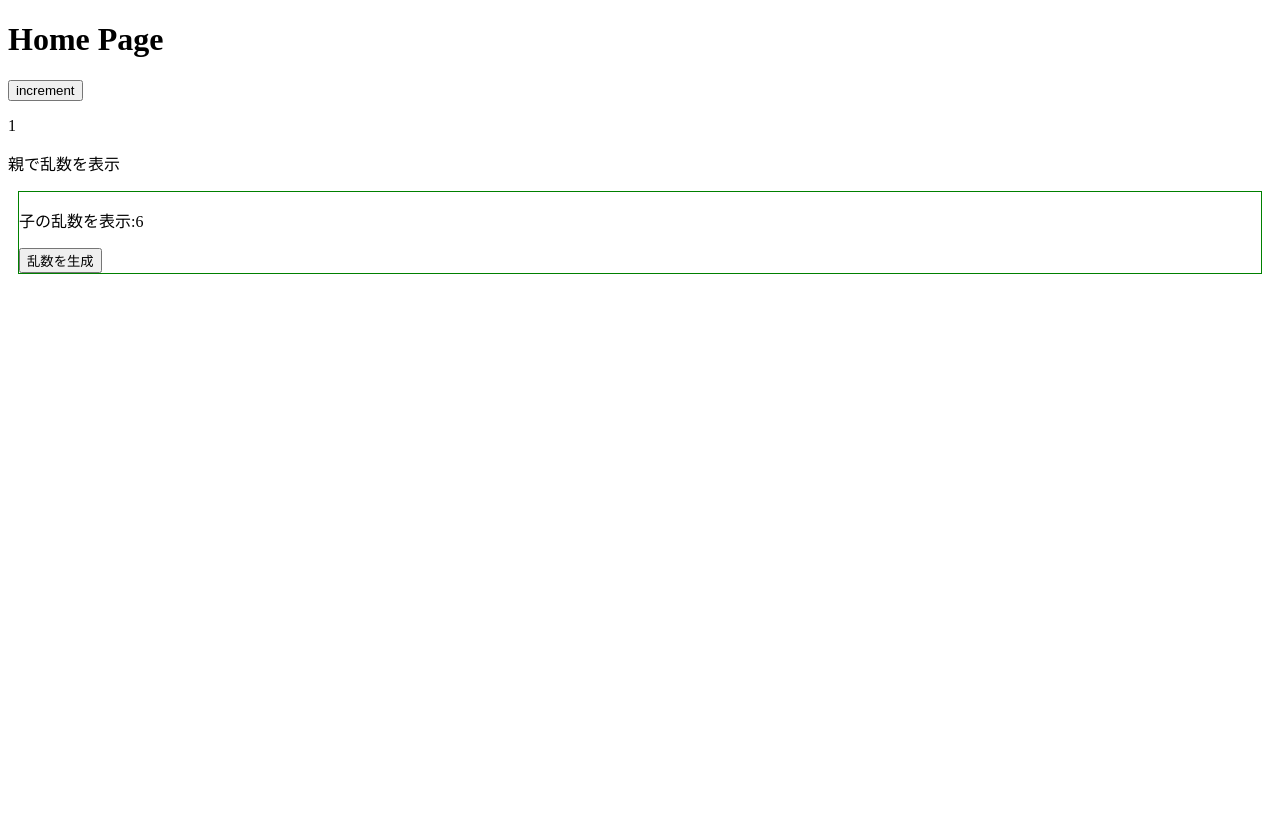
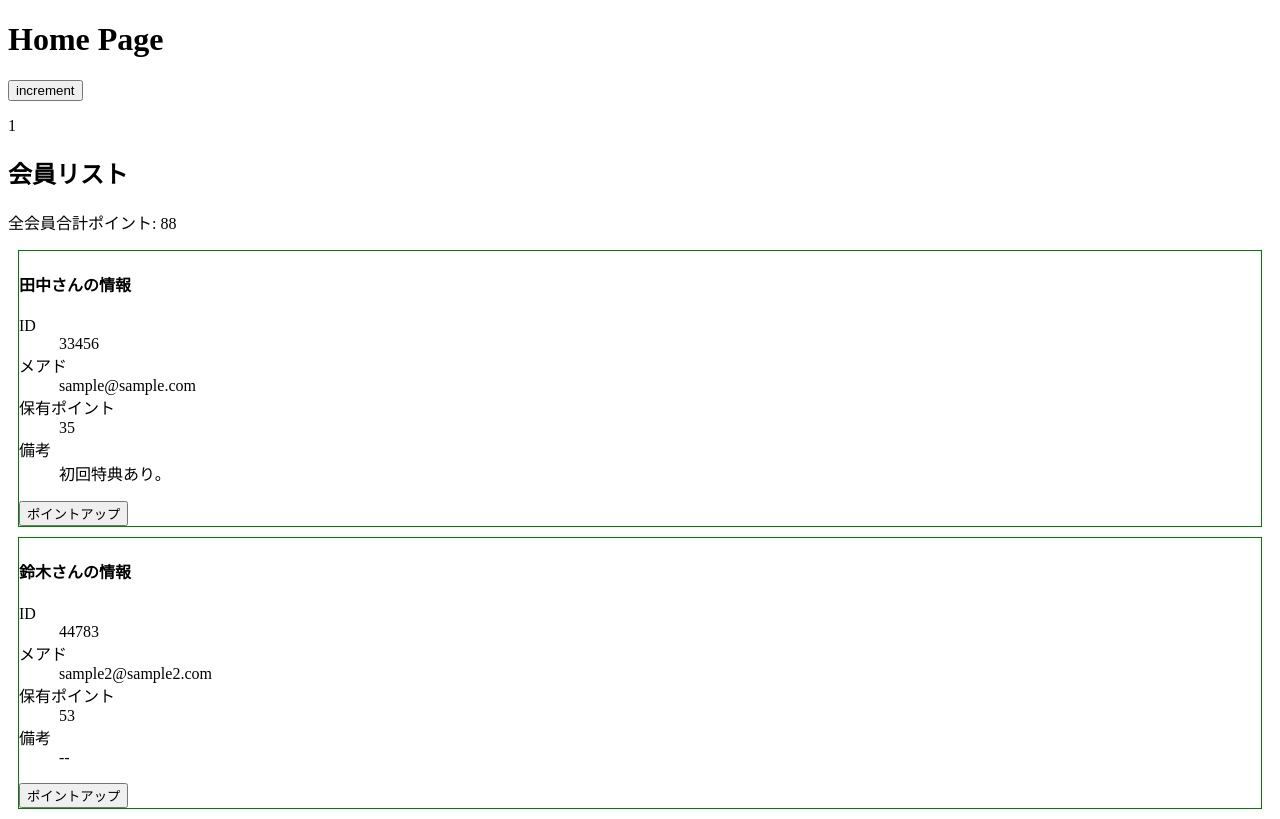
Before and after one commit to hiro-xre/nuxt-tutorial, a Nuxt app: page /home/Home in a window 1280 px wide. Built offline with nearby package versions, Linux system fonts and the light colour scheme.

Commit message:
emitの第2引数

```diff
--- a/components/OneSection.vue
+++ b/components/OneSection.vue
@@ -1,24 +1,48 @@
 <script setup lang="ts">
 interface Props {
-  rand: number;
+  id: number;
+  name: string;
+  email: string;
+  points: number;
+  note?: string;
 }
 
 interface Emits {
-  (event: "createNewRand"): void;
+  (event: "incrementPoint", id: number): void;
 }
 
-defineProps<Props>();
+const props = defineProps<Props>();
 const emit = defineEmits<Emits>();
 
-const onNewRandButtonClick = (): void => {
-  emit("createNewRand");
+const localNote = computed(
+  (): string => {
+    let localNote = props.note;
+    if(localNote == undefined) {
+      localNote = "--";
+    }
+    return localNote;
+  }
+)
+
+const pointUp = (): void => {
+  emit("incrementPoint", props.id);
 }
 </script>
 
 <template>
   <section class="box">
-    <p>子の乱数を表示:{{ rand }}</p>
-    <button @click="onNewRandButtonClick">乱数を生成</button>
+    <h4>{{ name }}さんの情報</h4>
+    <dl>
+      <dt>ID</dt>
+      <dd>{{ id }}</dd>
+      <dt>メアド</dt>
+      <dd>{{ email }}</dd>
+      <dt>保有ポイント</dt>
+      <dd>{{ points }}</dd>
+      <dt>備考</dt>
+      <dd>{{ localNote }}</dd>
+    </dl>
+    <button @click="pointUp">ポイントアップ</button>
   </section>
 </template>
 
--- a/pages/home/Home.vue
+++ b/pages/home/Home.vue
@@ -1,8 +1,33 @@
 <script setup lang="ts">
-const randInit = Math.round(Math.random() * 10);
-const rand = ref(randInit);
-const onCreateNewRand = (): void => {
-  rand.value = Math.round(Math.random() * 10);
+interface Member {
+  id: number;
+  name: string;
+  email: string;
+  points: number;
+  note?: string;
+}
+
+const memberListInit = new Map<number, Member>();
+memberListInit.set(33456, {id: 33456, name: "田中", email: "sample@sample.com", points: 35, note: "初回特典あり。"});
+memberListInit.set(44783, {id: 44783, name: "鈴木", email: "sample2@sample2.com", points: 53});
+
+const memberList = ref(memberListInit);
+
+const totalPoints = computed(
+  (): number => {
+    let total = 0;
+    for(const member of memberList.value.values()) {
+      total += member.points
+    }
+    return total;
+  }
+)
+
+const onIncrementPoint = (id: number): void => {
+  const member = memberList.value.get(id);
+  if(member != undefined) {
+    member.points++;
+  }
 }
 </script>
 
@@ -10,10 +35,17 @@ const onCreateNewRand = (): void => {
   <h1>Home Page</h1>
   <Sample />
   <section>
-    <p>親で乱数を表示</p>
+    <h1>会員リスト</h1>
+    <p>全会員合計ポイント: {{ totalPoints }}</p>
     <OneSection
-      :rand="rand"
-      v-on:createNewRand="onCreateNewRand"
+      v-for="[id, member] in memberList"
+      :key="id"
+      :id="id"
+      :name="member.name"
+      :email="member.email"
+      :points="member.points"
+      :note="member.note"
+      v-on:incrementPoint="onIncrementPoint"
     />
   </section>
 </template>
```
